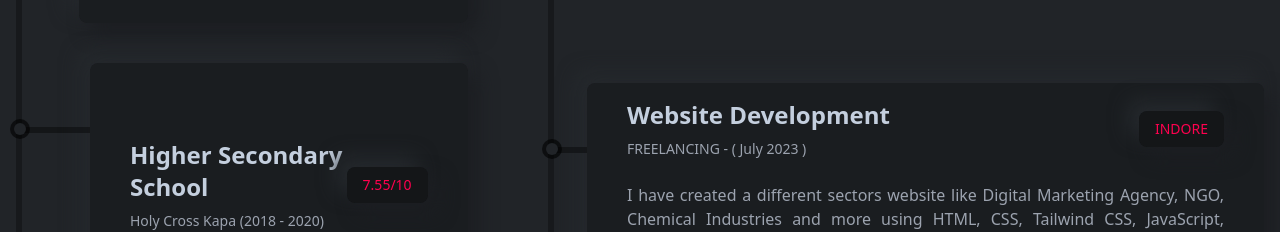
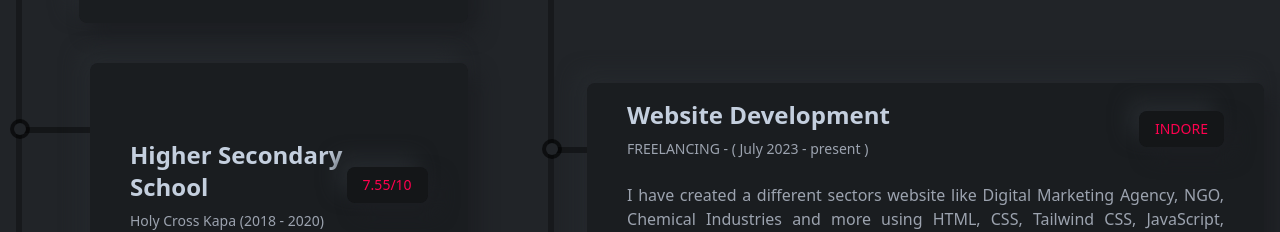
Before and after one commit to Rishablath14/MyPortfolioSite, a React (Create React App) app: page / in a window 1280 px wide. Shown: the part 5520-5752 px from the top of the page. Built offline with nearby package versions, Linux system fonts and the light colour scheme.

Commit message:
Update Education.js

```diff
--- a/src/components/resume/Education.js
+++ b/src/components/resume/Education.js
@@ -55,7 +55,7 @@ const Education = () => {
         <div className="w-full h-[400px] border-l-[6px] border-l-black border-opacity-30 flex flex-col gap-10">
           <JobResumeCard
             title="Website Development"
-            subTitle="FREELANCING - ( July 2023 )"
+            subTitle="FREELANCING - ( July 2023 - present )"
             result="INDORE"
             des="I have created a different sectors website like Digital Marketing Agency, NGO, Chemical Industries and more using HTML, CSS, Tailwind CSS, JavaScript, Jquery, Nextjs, Vitejs and also used Three.js, Framer Motion & GSAP animations, Swiper Effects and Slick carousel for making a dynamic and completely responsive animated webiste with backend connectivity using PHP and MySQL."
           />
```
